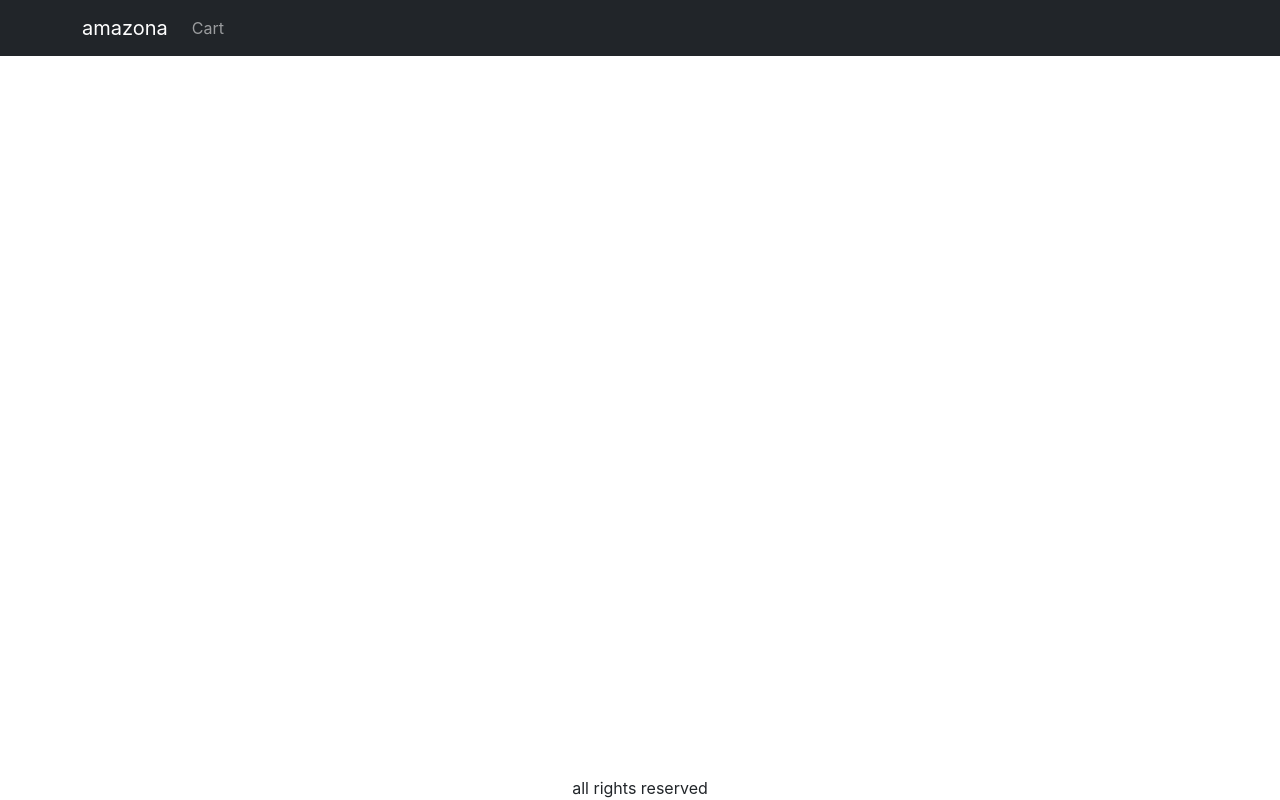
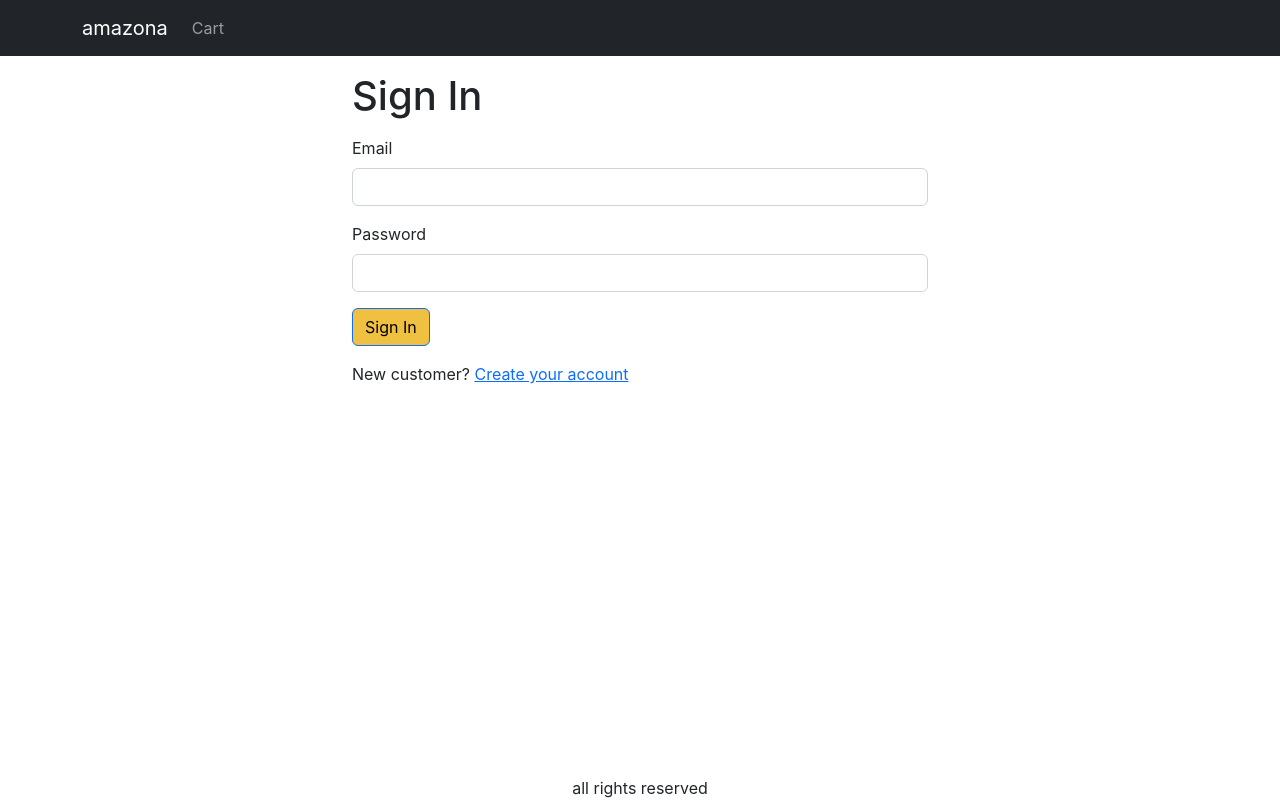
Before and after one commit to Yosi7708/mern-amazona, a React (Create React App) app in the folder frontend/: page /signin in a window 1280 px wide. Built offline with nearby package versions, Linux system fonts and the light colour scheme.

Commit message:
create form for signin

```diff
--- a/frontend/src/App.js
+++ b/frontend/src/App.js
@@ -9,6 +9,7 @@ import { LinkContainer } from 'react-router-bootstrap';
 import { useContext } from 'react';
 import { Store } from './Store';
 import CartScreen from './screens/CartScreen';
+import SigninScreen from './screens/SigninScreen';
 
 function App() {
   const { state } = useContext(Store);
@@ -42,6 +43,7 @@ function App() {
             <Routes>
               <Route path="/product/:slug" element={<ProductScreen />} />
               <Route path="/cart" element={<CartScreen />} />
+              <Route path="/signin" element={<SigninScreen />} />
               <Route path="/" element={<HomeScreen />} />
             </Routes>
           </Container>
--- a/frontend/src/index.css
+++ b/frontend/src/index.css
@@ -50,3 +50,6 @@ main {
 .img-thumbnail {
   height: 80px;
 }
+.small-container {
+  max-width: 600px;
+}
--- /dev/null
+++ b/frontend/src/screens/SigninScreen.js
@@ -0,0 +1,36 @@
+import { Link, useLocation } from 'react-router-dom';
+import Container from 'react-bootstrap/Container';
+import Form from 'react-bootstrap/Form';
+import Button from 'react-bootstrap/Button';
+import { Helmet } from 'react-helmet-async';
+
+export default function SigninScreen() {
+  const { search } = useLocation();
+  const redirectInUrl = new URLSearchParams(search).get('redirect');
+  const redirect = redirectInUrl ? redirectInUrl : '/';
+  return (
+    <Container className="small-container">
+      <Helmet>
+        <title>Sign in</title>
+      </Helmet>
+      <h1 className="my-3">Sign In</h1>
+      <Form>
+        <Form.Group className="mb-3" controlId="email">
+          <Form.Label>Email</Form.Label>
+          <Form.Control type="email" required></Form.Control>
+        </Form.Group>
+        <Form.Group className="mb-3" controlId="password">
+          <Form.Label>Password</Form.Label>
+          <Form.Control type="password" required></Form.Control>
+        </Form.Group>
+        <div className="mb-3">
+          <Button type="submit">Sign In</Button>
+        </div>
+        <div className="mb-3">
+          New customer?{' '}
+          <Link to={`/signup?redirect=${redirect}`}>Create your account</Link>
+        </div>
+      </Form>
+    </Container>
+  );
+}
```
